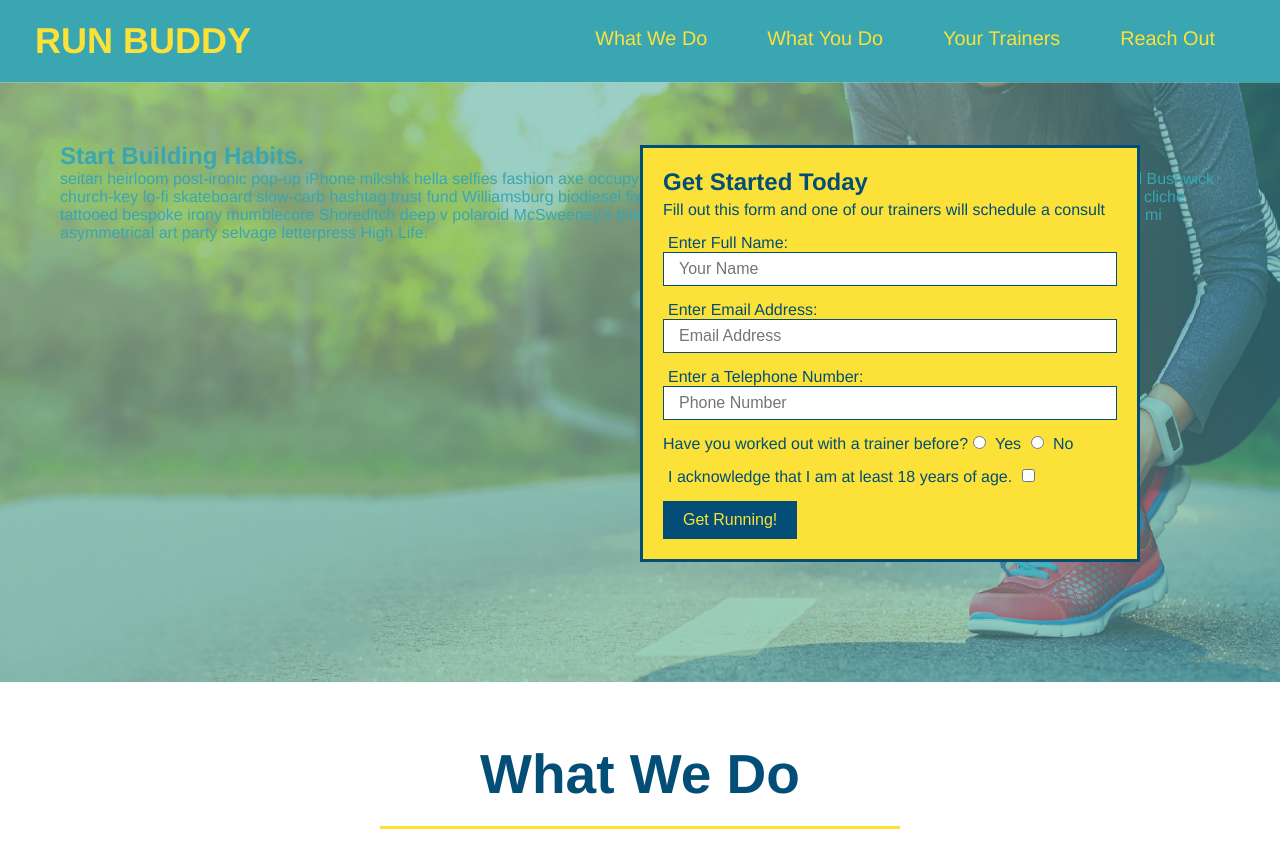
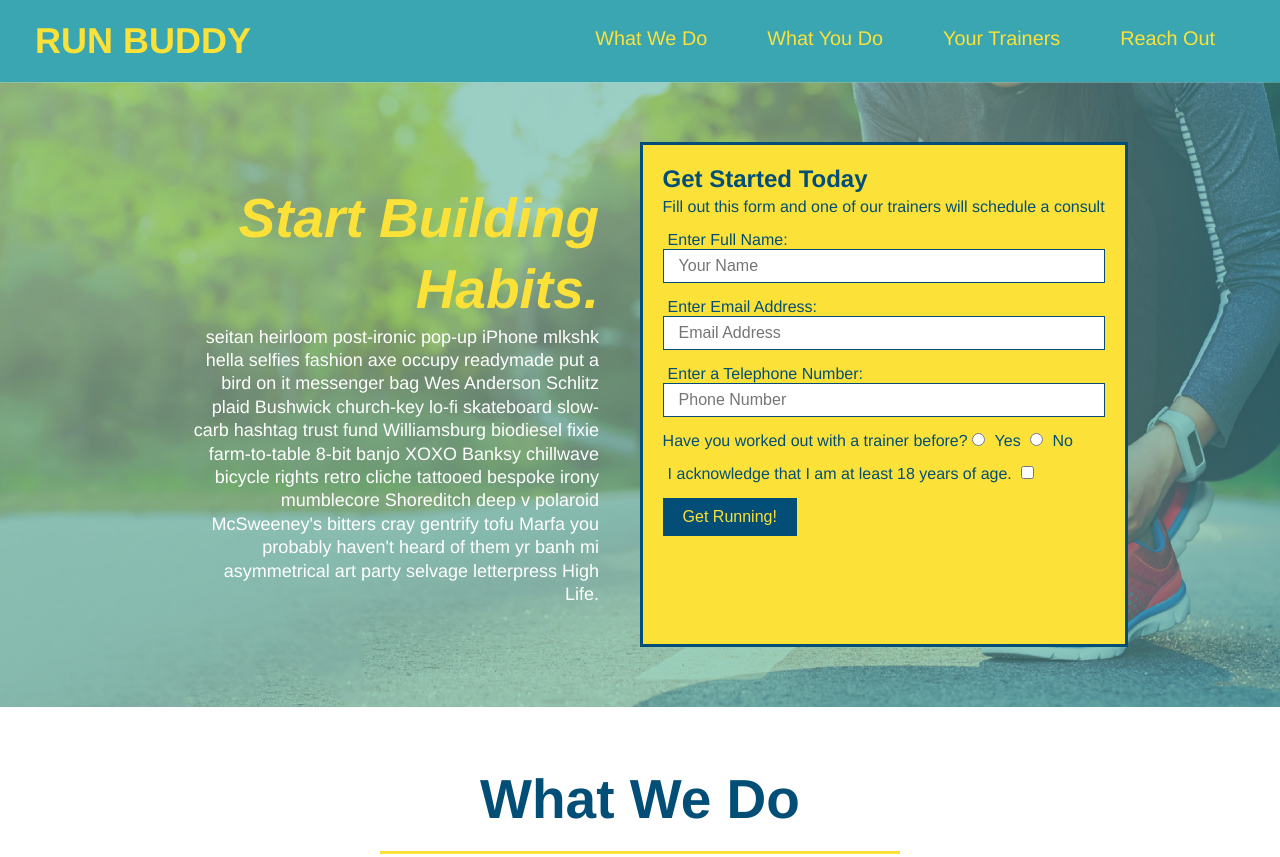
Before and after one commit to kdchurch1994/run-buddy, a plain HTML site: page index.html in a window 1280 px wide. Shown: the top 857 px of the page. Drawn offline with Linux system fonts and the light colour scheme.

Commit message:
add flexbox to the hero

```diff
--- a/assets/css/style.css
+++ b/assets/css/style.css
@@ -52,17 +52,18 @@ footer {
     background: #fce138;
     width: 100%;
     padding: 40px 35px;
+    display: flex;
+    justify-content: space-between;
+    flex-wrap: wrap;
 }
 
 footer h2 {
-    display: inline;
     color: #024e76;
     font-size: 30px;
     margin: 0;
 }
 
 footer div {
-    float: right;
     line-height: 1.5;
     text-align: right;
 }
@@ -78,23 +79,37 @@ section {
 /* Start of Hero Style */
 .hero {
     background-image: url("../images/hero-bg.jpg");
-    height: 600px;
     background-size: cover;
     background-position: center;
-    position: relative;
+    display: flex;
+    justify-content: center;
+    flex-wrap: wrap;
 }
 /* End of Hero Style */
+
+/* Hero-CTA Style */
+.hero-cta {
+    width: 35%;
+    text-align: right;
+    margin: 3.5%;
+    color: #fff;
+    font-size: 18px;
+    line-height: 1.3;
+}
+/* End of Hero-cta Style */
+
+.hero-cta h2 {
+    font-style: italic;
+    font-size: 55px;
+    color: #fce138;
+}
 
 /*Start of Hero-Form Style */
 .hero-form {
     border: 3px solid #024e76;
     background-color: #fce138;
     padding: 20px;
-    width: 500px;
     color: #024e76;
-    position: absolute;
-    bottom: 120px;
-    right: 140px;
 }
 /*End of Hero-Form Style */
 
```
